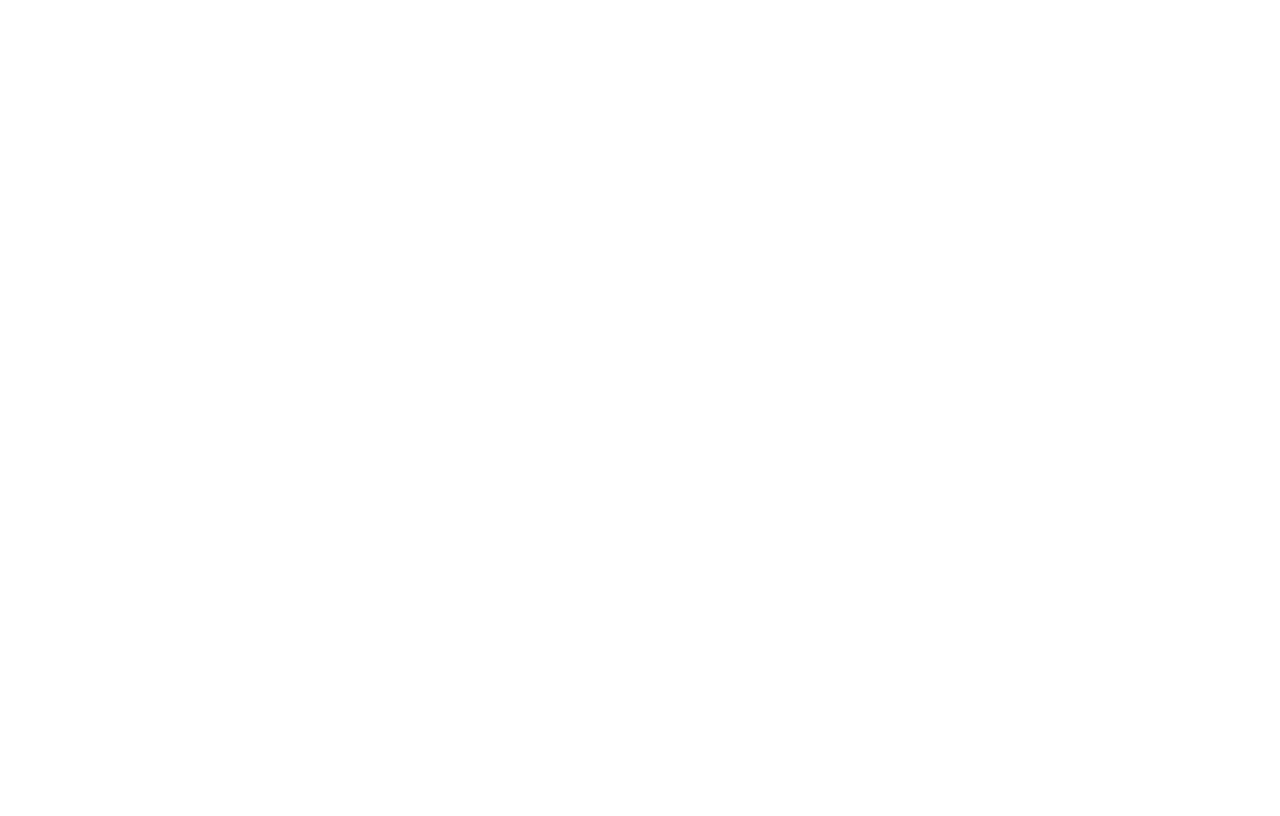
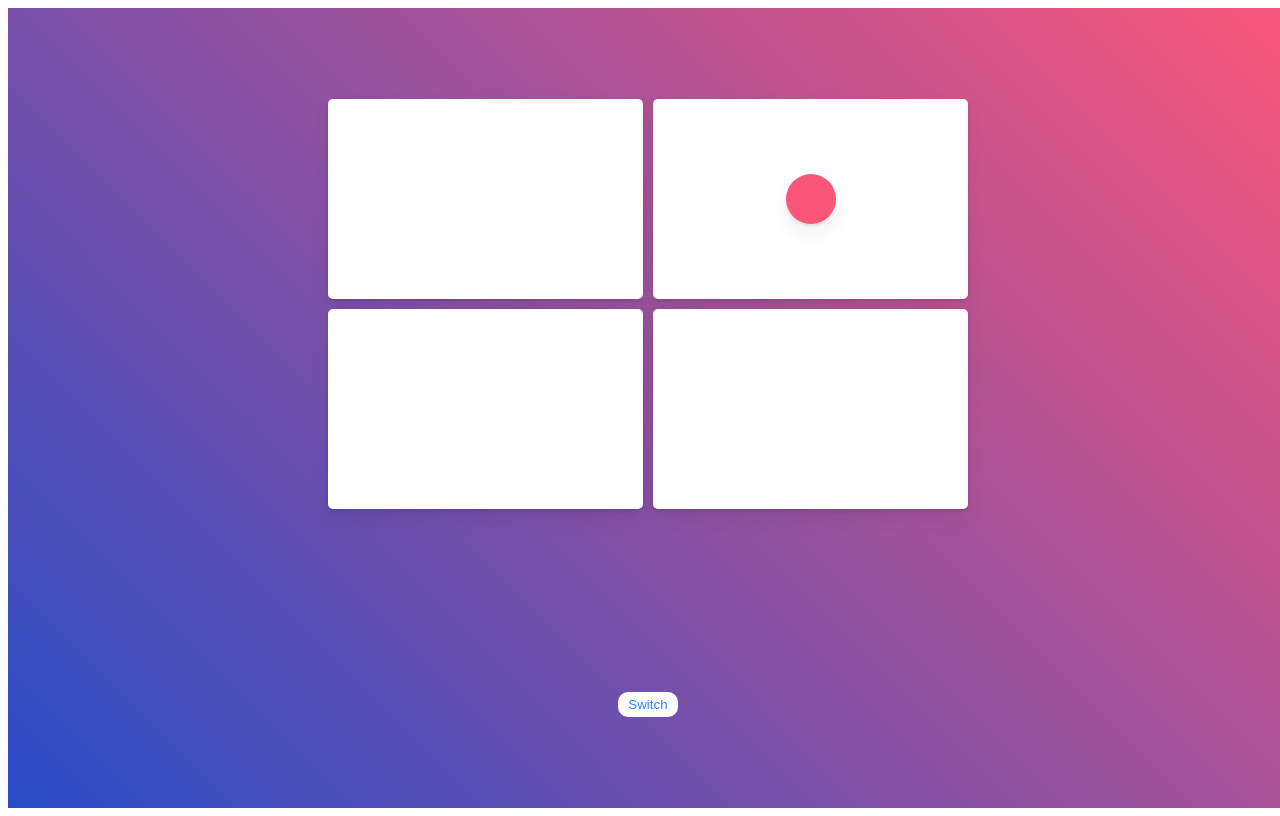
Before and after one commit to kimoony/react-animations, a React (Create React App) app: page /#/report in a window 1280 px wide. Before the commit this address had no page. Built offline with nearby package versions, Linux system fonts and the light colour scheme.

Commit message:
hoonProject 폴더 생성 및 Report 파일 추가

```diff
--- a/src/App.tsx
+++ b/src/App.tsx
@@ -10,7 +10,8 @@
 import Presence from './components/animatePresence/Presence';
 import Slider from './components/animatePresence/Slider';
 import LayoutAni from './components/motion/LayoutAni';
-import Project from './components/Project';
+import Project from './components/hoonProject/Project';
+import Report from './components/hoonProject/Report';
 
 
 function App() {
@@ -28,6 +29,7 @@
         <Route path="presence" element={<Presence />} />
         <Route path="slider" element={<Slider />} />
         <Route path="project" element={<Project />} />
+        <Route path="report" element={<Report />} />
       </Routes>
     </>
   );
--- a/src/components/Home.tsx
+++ b/src/components/Home.tsx
@@ -53,6 +53,9 @@
         <Link to="/project">
           <button>Project</button>
         </Link>
+        <Link to="/report">
+          <button>Report</button>
+        </Link>
       </div>
     </Wrapper >
   )
--- a/src/components/Project.tsx
+++ b/src/components/hoonProject/Project.tsx
@@ -54,9 +54,9 @@
 
   return (
     <Wrapper>
-      {/* <Link to="/">
+      <Link to="/">
         <BackBtn>Back</BackBtn>
-      </Link> */}
+      </Link>
       <Grid>
         {["1", "2", "3", "4"].map((n) => (
           <Box onClick={() => setId(n)} key={n} layoutId={n} />
--- /dev/null
+++ b/src/components/hoonProject/Report.tsx
@@ -0,0 +1,108 @@
+import React, { useState } from "react";
+import styled from "styled-components";
+import { motion, AnimatePresence } from "framer-motion";
+
+const Wrapper = styled(motion.div)`
+  height: 100vh;
+  width: 100vw;
+  display: flex;
+  flex-direction: column;
+  justify-content: space-around;
+  align-items: center;
+  background: linear-gradient(45deg, #284cc6, #f9567a);
+`;
+
+const Grid = styled.div`
+  display: grid;
+  grid-template-columns: repeat(2, 1fr);
+  width: 50vw;
+  gap: 10px;
+`;
+
+const Box = styled(motion.div)`
+  height: 200px;
+  background-color: rgba(255, 255, 255, 1);
+  display: flex;
+  border-radius: 5px;
+  justify-content: center;
+  align-items: center;
+  box-shadow: 0 2px 3px rgba(0, 0, 0, 0.1), 0 10px 20px rgba(0, 0, 0, 0.06);
+`;
+
+const Circle = styled(motion.div)`
+  background-color: #f9567a;
+  height: 50px;
+  width: 50px;
+  border-radius: 50px;
+  box-shadow: 0 2px 3px rgba(0, 0, 0, 0.1), 0 10px 20px rgba(0, 0, 0, 0.06);
+`;
+
+const Switch = styled(motion.button)`
+  border: none;
+  border-radius: 10px;
+  background-color: #fff;
+  color: #2986f5;
+  padding: 5px 10px;
+  cursor: pointer;
+`;
+
+const Overlay = styled(motion.div)`
+  width: 100%;
+  height: 100%;
+  position: absolute;
+  display: flex;
+  justify-content: center;
+  align-items: center;
+`;
+
+function Report() {
+  const [id, setId] = useState<null | string>(null);
+  const [clicked, setClicked] = useState(false);
+  const toggleClicked = () => setClicked((prev) => !prev);
+
+  return (
+    <Wrapper>
+      <Grid>
+        {["1", "2", "3", "4"].map((n) =>
+          n === "1" ? (
+            <Box whileHover={{ scale: 1.1, x: -12, y: -10 }} />
+          ) : n === "4" ? (
+            <Box whileHover={{ scale: 1.1, x: 12, y: 10 }} />
+          ) : (
+            <Box onClick={() => setId(n)} key={n} layoutId={n}>
+              {!clicked && n === "2" ? <Circle layoutId="switch" /> : null}
+              {clicked && n === "3" ? <Circle layoutId="switch" /> : null}
+            </Box>
+          )
+        )}
+      </Grid>
+      <AnimatePresence>
+        {id ? (
+          <Overlay
+            onClick={() => setId(null)}
+            initial={{ backgroundColor: "rgba(0, 0, 0, 0)" }}
+            animate={{ backgroundColor: "rgba(0, 0, 0, .5)" }}
+            exit={{ backgroundColor: "rgba(0, 0, 0, 0)" }}
+          >
+            <Box layoutId={id} style={{ width: 400, height: 200 }}></Box>
+          </Overlay>
+        ) : null}
+      </AnimatePresence>
+      <Switch
+        whileTap={{
+          scale: 1.2,
+          color: "#f9567a",
+          transition: {
+            duration: 0.2
+          }
+        }}
+        onClick={toggleClicked}
+      >
+        Switch
+      </Switch>
+    </Wrapper>
+  );
+}
+
+
+export default Report
```
